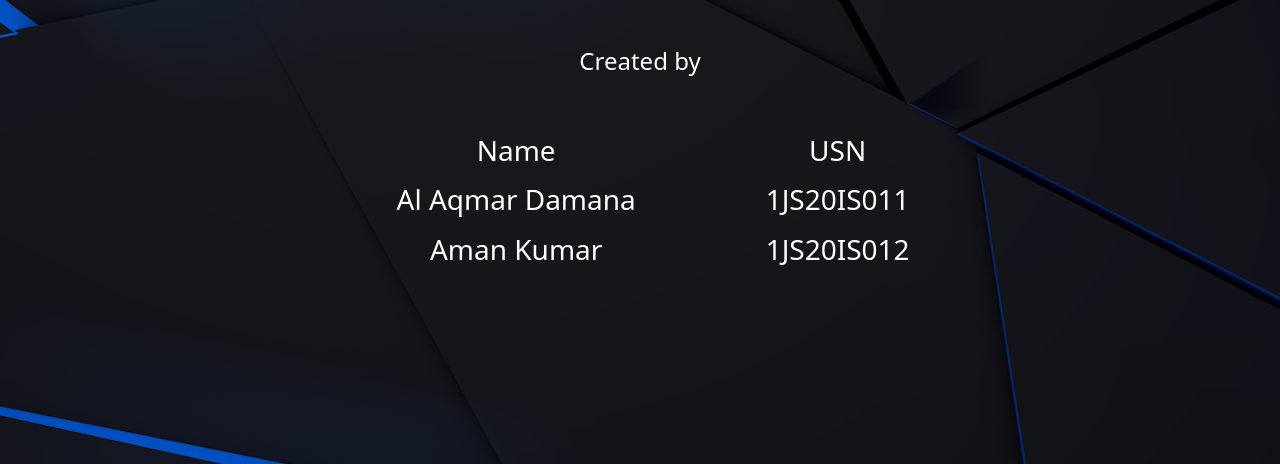
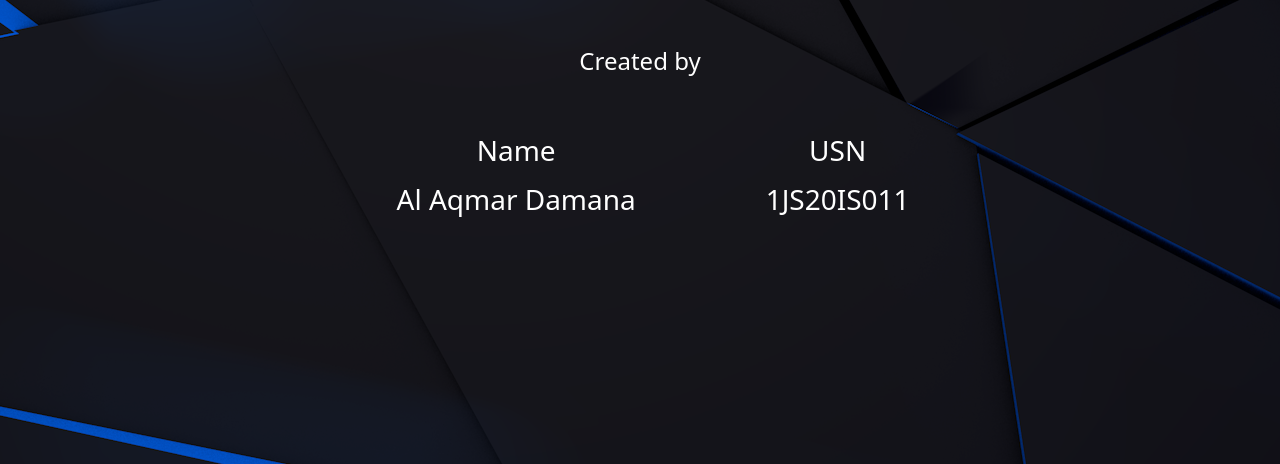
Before and after one commit to Alaqmar-Damana/student-management-system, a Flask app: page / in a window 1280 px wide. Shown: the part 323-787 px from the top of the page. Run offline with Flask 3, Linux system fonts and the light colour scheme.

Commit message:
all changes saved

```diff
--- a/templates/index.html
+++ b/templates/index.html
@@ -21,10 +21,6 @@ Index Page
                     <td class="text-white" style="text-align: center;">Al Aqmar Damana</td>
                     <td class="text-white" style="text-align: center;">1JS20IS011</td>
                 </tr>
-                <tr>
-                    <td class="text-white" style="text-align: center;">Aman Kumar</td>
-                    <td class="text-white" style="text-align: center;">1JS20IS012</td>
-                </tr>
             </tbody>
         </table>
     </h3>
```
